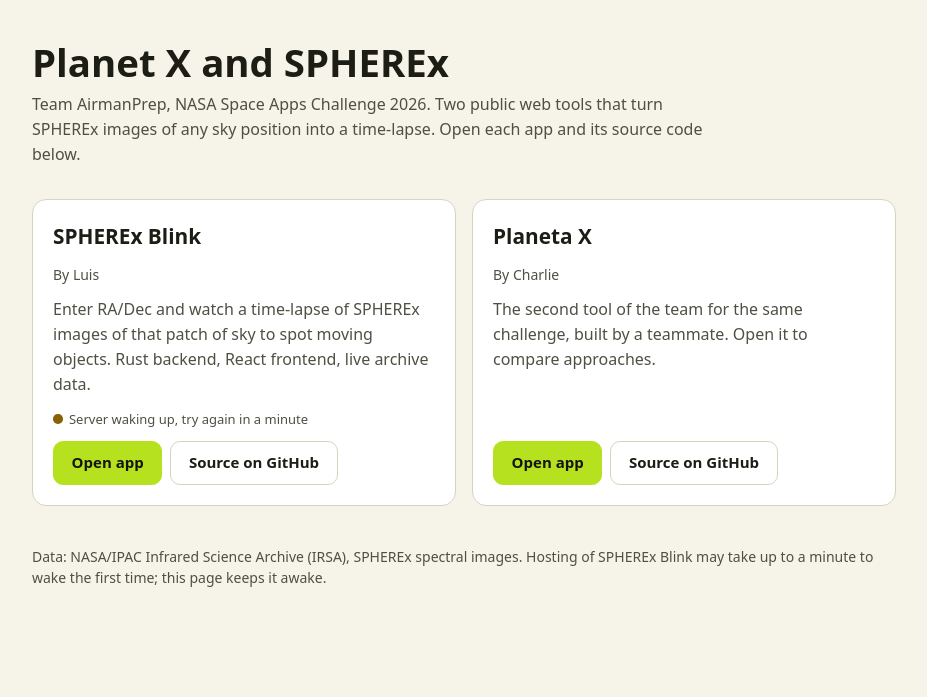
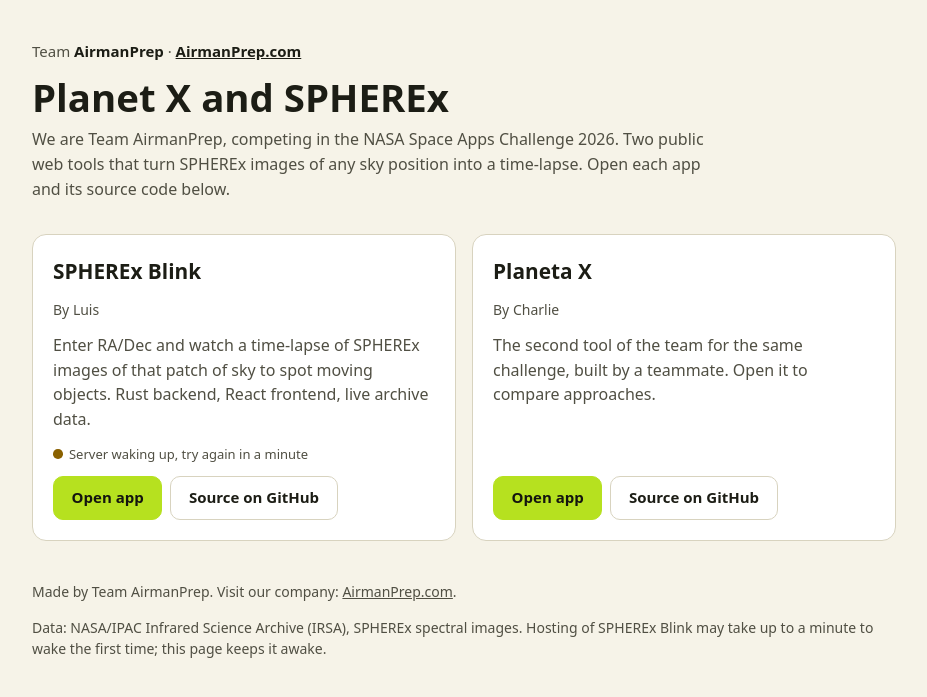
Before and after one commit to Luis000923/SPHEREx, a PHP site: page / in a window 1280 px wide. Shown: the top 697 px of the page, without its empty margins (176-1103 px from the left). Run offline with PHP 8.4, Linux system fonts and the light colour scheme; data that the repository does not hold is empty.

Commit message:
feat: add Team AirmanPrep header and company link
Co-authored-by: Luis000923 <159638482+Luis000923@users.noreply.github.com>
Co-authored-by: cruncron-png <258100315+cruncron-png@users.noreply.github.com>
Co-authored-by: charlie-002-XD <217832476+charlie-002-XD@users.noreply.github.com>
Co-authored-by: Devin <158243242+devin-ai-integration[bot]@users.noreply.github.com>
Co-Authored-By: Claude Sonnet 5.5 <noreply@anthropic.com>

```diff
--- a/index.php
+++ b/index.php
@@ -64,6 +64,9 @@ $projects = [
   }
   main { max-width: 56rem; margin: 0 auto; padding: 2.5rem 1rem 3rem; }
   h1 { font-size: clamp(1.6rem, 5vw, 2.4rem); line-height: 1.15; margin: 0 0 .5rem; }
+  .team { margin: 0 0 .75rem; color: var(--dim); font-size: .9375rem; }
+  .team strong { color: var(--fg); }
+  .team a { color: var(--fg); font-weight: 600; }
   .lead { color: var(--dim); max-width: 42rem; margin: 0 0 2rem; }
   .grid { display: grid; gap: 1rem; grid-template-columns: repeat(auto-fit, minmax(17rem, 1fr)); }
   .card {
@@ -93,8 +96,9 @@ $projects = [
 </head>
 <body>
 <main>
+  <p class="team">Team <strong>AirmanPrep</strong> · <a href="https://airmanprep.com" target="_blank" rel="noopener noreferrer">AirmanPrep.com</a></p>
   <h1>Planet X and SPHEREx</h1>
-  <p class="lead">Team AirmanPrep, NASA Space Apps Challenge 2026. Two public web tools that turn SPHEREx images of any sky position into a time-lapse. Open each app and its source code below.</p>
+  <p class="lead">We are Team AirmanPrep, competing in the NASA Space Apps Challenge 2026. Two public web tools that turn SPHEREx images of any sky position into a time-lapse. Open each app and its source code below.</p>
 
   <section class="grid" aria-label="Projects">
     <?php foreach ($projects as $p): ?>
@@ -116,6 +120,7 @@ $projects = [
   </section>
 
   <footer>
+    <p>Made by Team AirmanPrep. Visit our company: <a href="https://airmanprep.com" target="_blank" rel="noopener noreferrer">AirmanPrep.com</a>.</p>
     <p>Data: NASA/IPAC Infrared Science Archive (IRSA), SPHEREx spectral images. Hosting of SPHEREx Blink may take up to a minute to wake the first time; this page keeps it awake.</p>
   </footer>
 </main>
```
